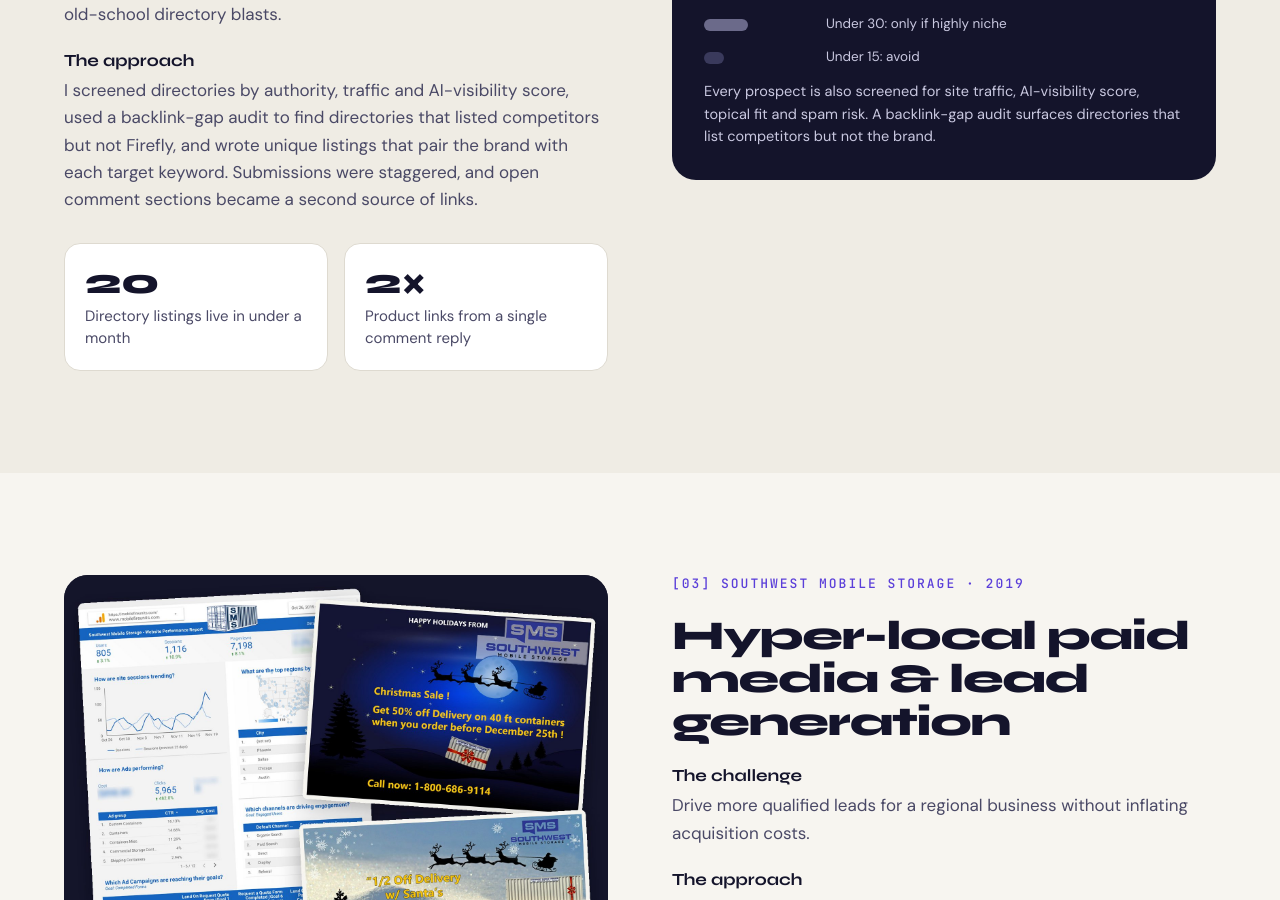
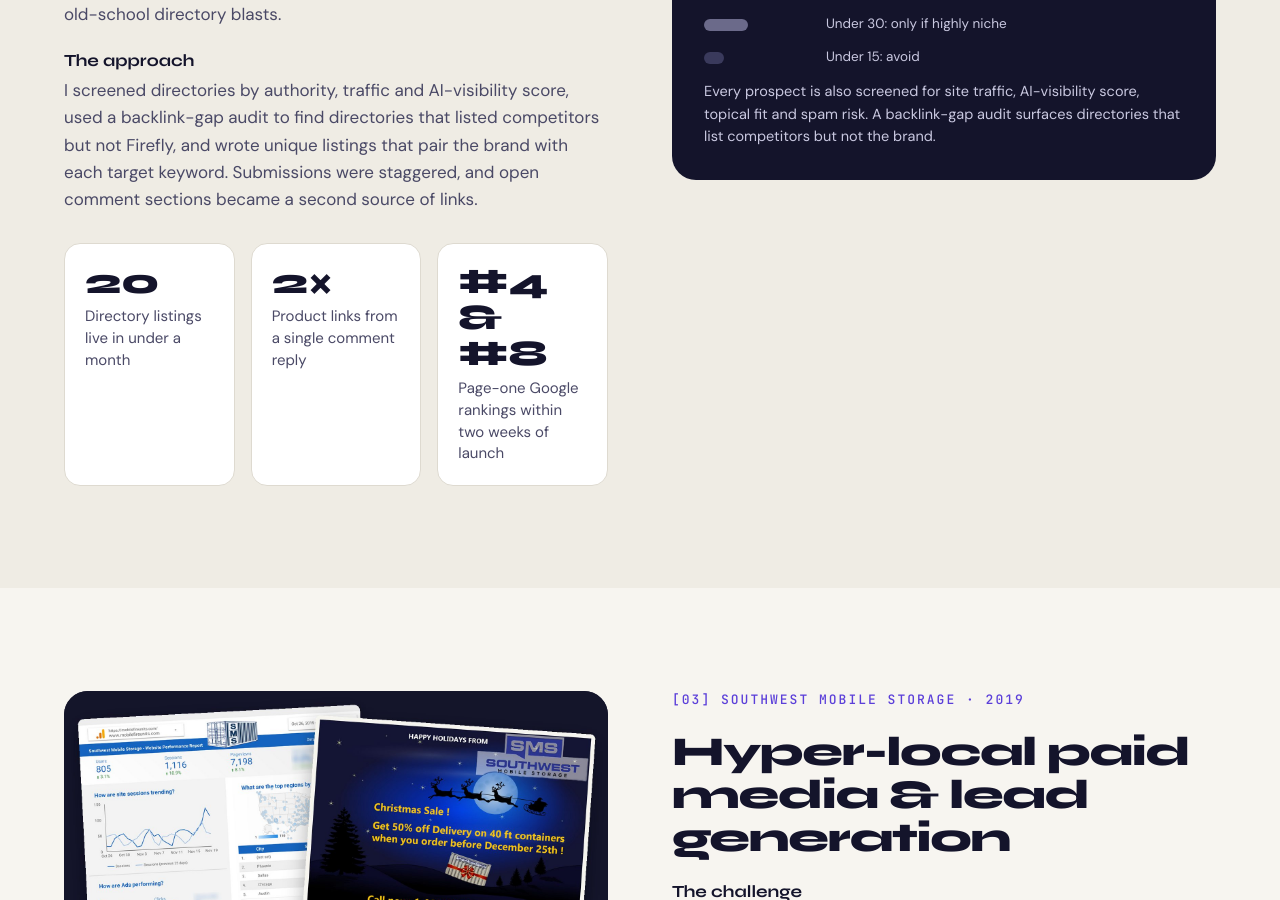
Before and after one commit to JBreezeA/jenalston-site, a Jekyll site: the page case-studies.html, which Jekyll copies as it is, in a window 1280 px wide and 900 px high, scrolled down 2133 px. Built offline with Jekyll 4.4.1, drawn with Linux system fonts in a browser that asks for light colours.

Commit message:
Update case-studies.html

```diff
--- a/case-studies.html
+++ b/case-studies.html
@@ -209,7 +209,7 @@
 </div>
 <div style="display: grid; grid-template-columns: repeat(auto-fit, minmax(150px, 1fr)); gap: 16px; padding-top: 8px">
 <div style="background: #FFFFFF; border: 1px solid #DEDAD0; border-radius: 16px; padding: 20px; display: flex; flex-direction: column; gap: 6px"><div style="font-family: Syne, 'Arial Black', sans-serif; font-weight: 800; font-size: 36px; line-height: 1">20</div><div style="font-size: 15px; line-height: 1.45; color: #4A4966">Directory listings live in under a month</div></div>
-<div style="background: #FFFFFF; border: 1px solid #DEDAD0; border-radius: 16px; padding: 20px; display: flex; flex-direction: column; gap: 6px"><div style="font-family: Syne, 'Arial Black', sans-serif; font-weight: 800; font-size: 36px; line-height: 1">2×</div><div style="font-size: 15px; line-height: 1.45; color: #4A4966">Product links from a single comment reply</div></div>
+<div style="background: #FFFFFF; border: 1px solid #DEDAD0; border-radius: 16px; padding: 20px; display: flex; flex-direction: column; gap: 6px"><div style="font-family: Syne, 'Arial Black', sans-serif; font-weight: 800; font-size: 36px; line-height: 1">2×</div><div style="font-size: 15px; line-height: 1.45; color: #4A4966">Product links from a single comment reply</div></div> <div style="background: #FFFFFF; border: 1px solid #DEDAD0; border-radius: 16px; padding: 20px; display: flex; flex-direction: column; gap: 6px"><div style="font-family: Syne, 'Arial Black', sans-serif; font-weight: 800; font-size: 36px; line-height: 1">#4 &amp; #8</div><div style="font-size: 15px; line-height: 1.45; color: #4A4966">Page-one Google rankings within two weeks of launch</div></div>
 </div>
 </div>
 <div class="dw" aria-label="Interactive directory listing process">
```
